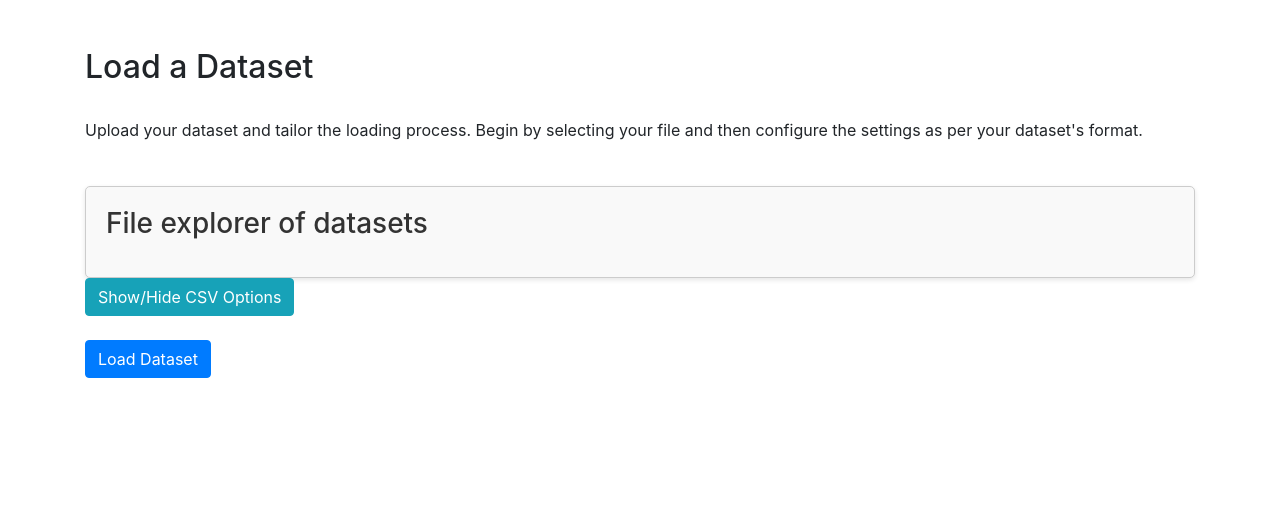
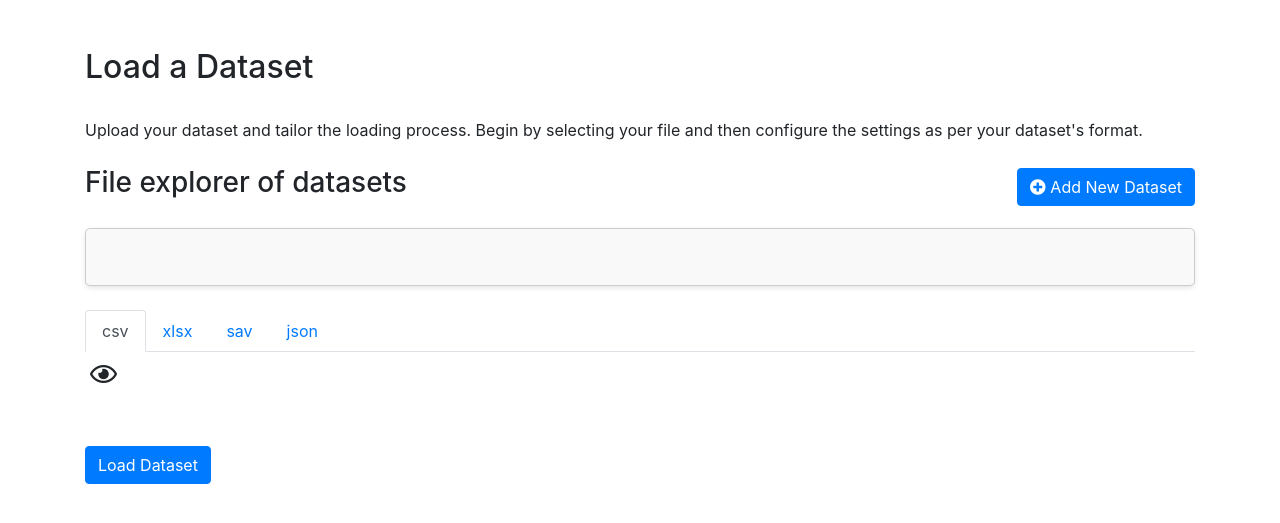
Before and after one commit to roberttnovak/statistics_hub, a Django app: template statistics_hub_interface/model_manager/templates/model_manager/load_dataset.html in a window 1280 px wide. Shown: the top 523 px of the page. Run offline with Django 4.2, Linux system fonts and the light colour scheme; the template is opened without the code that fills it, so the values that code supplies are empty; some libraries are stand-ins or nearby versions.

Commit message:
feat: Add more formats of importation in datasets in more formats

```diff
--- a/statistics_hub_interface/model_manager/templates/model_manager/load_dataset.html
+++ b/statistics_hub_interface/model_manager/templates/model_manager/load_dataset.html
@@ -83,6 +83,19 @@
                 color: white;
                 border-radius: 4px;
             }
+            #toggle-options-btn {
+                border: none;
+                background: none;
+                cursor: pointer;
+                padding: 5px;
+                border-radius: 5px;
+                transition: background-color 0.2s, transform 0.2s;
+            }
+
+            #toggle-options-btn:hover {
+                background-color: #f0f0f0;  /* Sutil fondo gris al pasar el mouse */
+                transform: scale(1.1);      /* Ligero aumento para indicar interactividad */
+            }
         </style>
         <script src="https://code.jquery.com/jquery-3.3.1.min.js"></script>
         <script src="https://cdn.jsdelivr.net/npm/bootstrap@4.3.1/dist/js/bootstrap.bundle.min.js"></script>
@@ -129,9 +142,15 @@
             <div> Upload your dataset and tailor the loading process. Begin by selecting your file and then configure
                   the settings as per your dataset's format.</div>
             <br>
-            <!-- Selección de Dataset -->
+            <!-- Button to add new dataset-->
+            <div class="d-flex justify-content-between align-items-center mb-3">
+                <h3>File explorer of datasets</h3>
+                <button type="button" class="btn btn-primary" id="add-document-btn">
+                    <i class="fas fa-plus-circle"></i> Add New Dataset
+                </button>
+            </div>
+            <!-- Menu to show all datasets -->
             <div class="file-explorer">
-                <h3>File explorer of datasets</h3>
                 <ul class="folder-view">
                     {% for name, contents in datasets_with_structure.items %}
                         {% if contents|length == 0 %}
@@ -180,16 +199,31 @@
                 </ul>
             </div>
 
+            <br>
 
+            <ul class="nav nav-tabs" id="fileTypeTabs" role="tablist">
+                <li class="nav-item">
+                    <a class="nav-link active" id="csv-tab" data-toggle="tab" href="#csv-options" role="tab" aria-controls="csv-options" aria-selected="true">csv</a>
+                </li>
+                <li class="nav-item">
+                    <a class="nav-link" id="excel-tab" data-toggle="tab" href="#excel-options" role="tab" aria-controls="excel-options" aria-selected="false">xlsx</a>
+                </li>
+                <li class="nav-item">
+                    <a class="nav-link" id="sav-tab" data-toggle="tab" href="#sav-options" role="tab" aria-controls="sav-options" aria-selected="false">sav</a>
+                </li>
+                <li class="nav-item">
+                    <a class="nav-link" id="json-tab" data-toggle="tab" href="#json-options" role="tab" aria-controls="json-options" aria-selected="false">json</a>
+                </li>
+            </ul>
 
-            <!-- Vista previa en bruto del CSV -->
-            <h5 id="csv-raw-preview-header" style="display: none; text-align: center; margin-bottom: 10px;">Preview of First Rows</h5>
-            <div id="csv-raw-preview" class="mb-3" style="display: none;">
-                <!-- Aquí se mostrará la vista previa en bruto del CSV -->
-            </div>
-
+        <!-- Contenido de las pestañas -->
+        <div class="tab-content">
+            <!-- Opciones de CSV -->
+            <div class="tab-pane fade show active" id="csv-options" role="tabpanel" aria-labelledby="csv-tab">
             <!-- Opciones para cargar el Dataset -->
-            <button id="toggle-options-btn" class="btn btn-info">Show/Hide CSV Options</button>
+                <button id="toggle-options-btn" class="btn" style="font-size: 24px; background-color: transparent; border: none; cursor: pointer;">
+                    <i class="far fa-eye"></i>
+                </button>
                 <br><br>
                 <div id="load-dataset-options" class="mb-3" style="display: none;">
                     <div class="form-group">
@@ -266,9 +300,35 @@
                         <label for="quoting-input">Quoting (quoting):</label>
                         <small class="form-text text-muted">Control field quoting behavior.</small>
                         <input type="text" class="form-control" id="quoting-input" placeholder="E.g., 0 (csv.QUOTE_MINIMAL)">
-                    <br>
                     </div>
                 </div>
+
+
+                <!-- Raw preview of csv -->
+                <h5 id="csv-raw-preview-header" style="display: none; text-align: center; margin-bottom: 10px;">Preview of First Rows</h5>
+                <div id="csv-raw-preview" class="mb-3" style="display: none;">
+                    <!-- Aquí se mostrará la vista previa en bruto del CSV -->
+                </div>
+
+            </div>
+
+            <!-- Opciones de Excel -->
+            <div class="tab-pane fade" id="excel-options" role="tabpanel" aria-labelledby="excel-tab">
+                <!-- Opciones de carga de Excel aquí -->
+            </div>
+
+            <!-- Opciones de SAV -->
+            <div class="tab-pane fade" id="sav-options" role="tabpanel" aria-labelledby="sav-tab">
+                <!-- Opciones de carga de SAV aquí -->
+            </div>
+
+            <!-- Opciones de JSON -->
+            <div class="tab-pane fade" id="json-options" role="tabpanel" aria-labelledby="json-tab">
+                <!-- Opciones de carga de JSON aquí -->
+            </div>
+        </div>
+
+            <br>
 
             <button id="load-dataset-btn" class="btn btn-primary">Load Dataset</button>
 
@@ -380,9 +440,17 @@
         }
 
 
-        // button to show and hide aditional option to read csv
+        // Activar los tooltips de Bootstrap
+        $('[data-toggle="tooltip"]').tooltip();
+
+        // Botón para mostrar/ocultar las opciones de CSV
         $('#toggle-options-btn').click(function() {
             $('#load-dataset-options').toggle();
+            // Cambia el ícono del ojo de abierto a cerrado y viceversa
+            $(this).find('i').toggleClass('far fa-eye far fa-eye-slash');
+            // Actualiza el tooltip en función del estado del ícono
+            var newTitle = $(this).find('i').hasClass('fa-eye') ? "Click to toggle visibility of import options" : "Click to hide import options";
+            $(this).attr('data-original-title', newTitle).tooltip('show');
         });
     });
 
```
Lines whose indentation alone changed are shown as unchanged.
